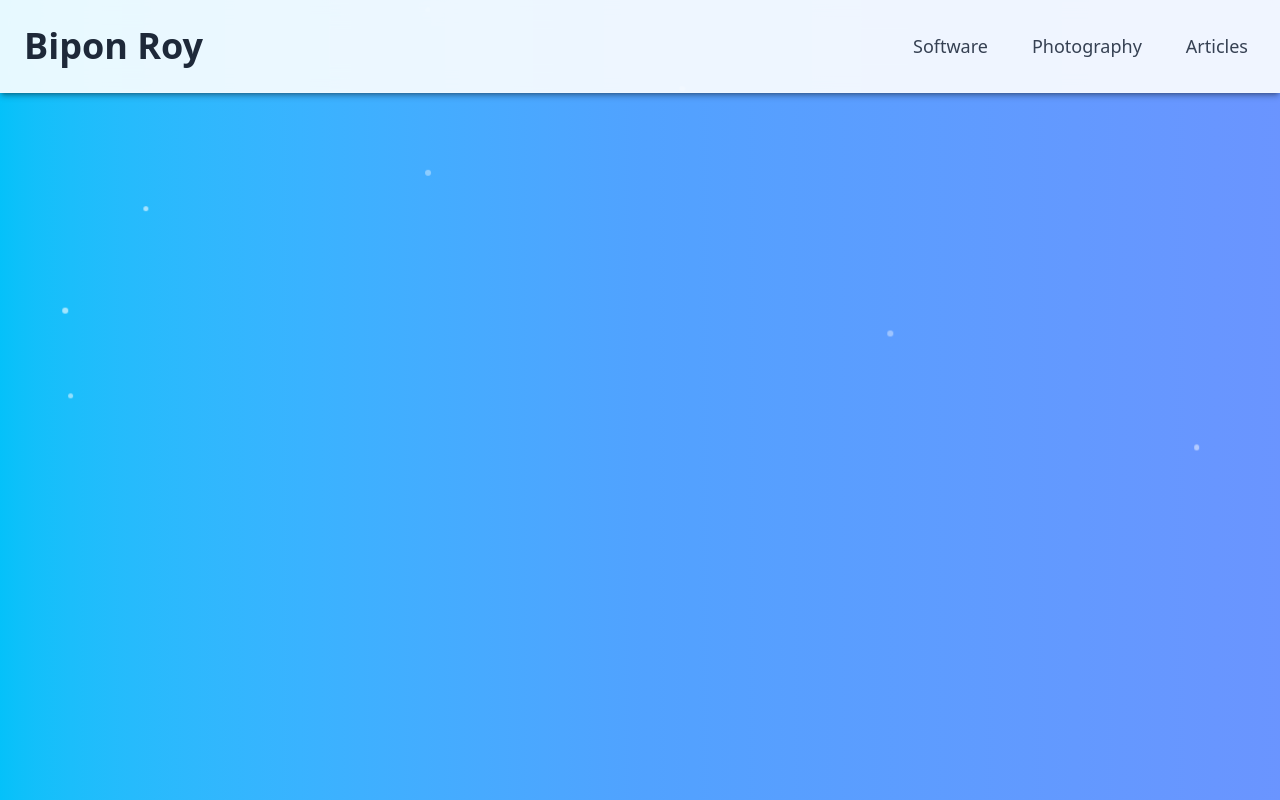
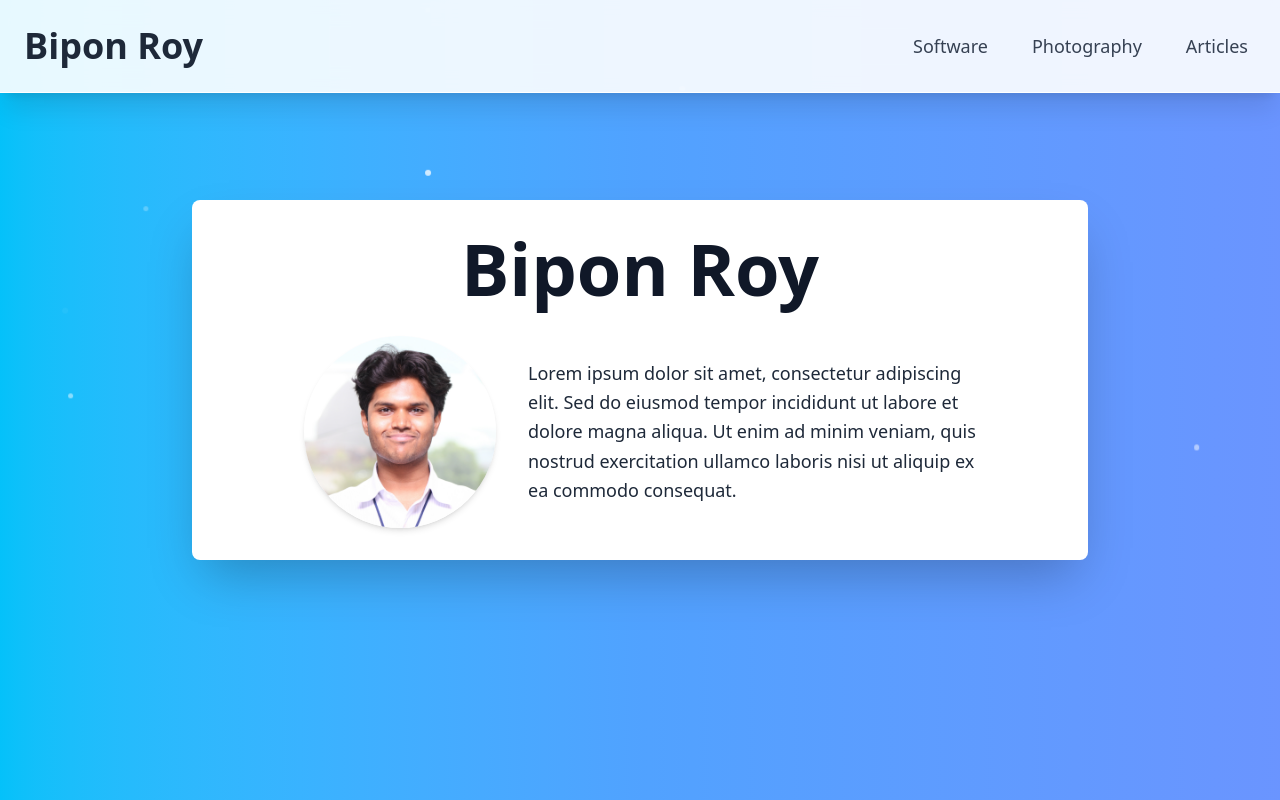
Before and after one commit to biponroy47/biponroy.com, a Vue app: page / in a window 1280 px wide. Built offline with nearby package versions, Linux system fonts and the light colour scheme.

Commit message:
about panel

```diff
--- /dev/null
+++ b/src/components/About.vue
@@ -0,0 +1,41 @@
+<template>
+  <div class="relative min-h-screen">
+    <!-- Floating Container -->
+    <div
+      class="absolute top-1/4 left-1/2 z-50 w-full max-w-4xl -translate-x-1/2 transform rounded-lg bg-white p-8 shadow-2xl"
+    >
+      <!-- Header Row -->
+      <div class="mb-8 flex justify-center">
+        <h1 class="text-center text-6xl font-bold text-gray-900 lg:text-7xl">
+          Bipon Roy
+        </h1>
+      </div>
+
+      <!-- Content Row -->
+      <div
+        class="flex flex-col items-center justify-center gap-8 lg:flex-row lg:items-center"
+      >
+        <!-- Left Column: Image -->
+        <div class="flex justify-center">
+          <img
+            src="../assets/profile.JPG"
+            alt="Profile"
+            class="h-48 w-48 rounded-full object-cover shadow-md"
+          />
+        </div>
+
+        <!-- Right Column: Text -->
+        <div
+          class="flex max-w-md flex-col justify-center text-lg leading-relaxed text-gray-800"
+        >
+          <p>
+            Lorem ipsum dolor sit amet, consectetur adipiscing elit. Sed do
+            eiusmod tempor incididunt ut labore et dolore magna aliqua. Ut enim
+            ad minim veniam, quis nostrud exercitation ullamco laboris nisi ut
+            aliquip ex ea commodo consequat.
+          </p>
+        </div>
+      </div>
+    </div>
+  </div>
+</template>
--- a/src/components/Gradient.vue
+++ b/src/components/Gradient.vue
@@ -1,8 +1,6 @@
 <template>
-  <div class="absolute h-screen w-screen overflow-hidden">
-    <!-- Sliding track with 4 panels (2 original + 2 copies) -->
+  <div class="absolute h-full w-full overflow-hidden">
     <div class="animate-slide-track flex h-full w-[800vw]">
-      <!-- First set -->
       <div class="flex w-[400vw]">
         <div
           class="h-full w-[200vw] bg-gradient-to-l from-cyan-400 from-10% via-blue-400 via-50% to-indigo-400 to-100%"
@@ -11,8 +9,6 @@
           class="h-full w-[200vw] bg-gradient-to-l from-indigo-400 from-0% via-blue-400 via-50% to-cyan-400 to-90%"
         ></div>
       </div>
-
-      <!-- Second set (copies or variations) -->
       <div class="flex w-[400vw]">
         <div
           class="h-full w-[200vw] bg-gradient-to-l from-cyan-400 from-10% via-blue-400 via-50% to-indigo-400 to-100%"
--- a/src/components/Navbar.vue
+++ b/src/components/Navbar.vue
@@ -15,7 +15,7 @@ const navLinks = [
 
 <template>
   <nav
-    class="fixed top-0 left-0 z-100 w-full border-b border-white/20 bg-white/90 p-5 shadow-md/30 backdrop-blur-md"
+    class="fixed top-0 left-0 z-100 w-full border-b border-white/100 bg-white/90 p-5 shadow-xl backdrop-blur-md"
   >
     <div class="flex flex-col lg:flex-row lg:items-center">
       <div class="flex items-center justify-between">
--- a/src/components/Particles.vue
+++ b/src/components/Particles.vue
@@ -1,5 +1,5 @@
 <template>
-  <div class="absolute h-full w-full overflow-hidden">
+  <div class="absolute z-10 h-full w-full overflow-hidden">
     <div
       v-for="i in 25"
       :key="i"
@@ -18,7 +18,7 @@ export default {
     getCircleStyle(i) {
       const left = Math.random() * 100;
       const top = Math.random() * 100; // Random vertical position
-      const delay = i * 10;
+      const delay = i * 50;
       const duration = 5 + Math.random() * 10;
       const size = 5 + Math.random() * 1;
 
@@ -45,10 +45,10 @@ export default {
   .circle {
     width: var(--circle-size, 10px);
     height: var(--circle-size, 10px);
-    border-radius: 50%;
+    border-radius: 100%;
     filter: blur(0.5px);
-    background: rgba(255, 255, 255, 0.6);
-    animation: float var(--float-duration, 10s) infinite ease-in-out;
+    background: rgba(255, 255, 255);
+    animation: float var(--float-duration, 5s) infinite ease-in-out;
     position: absolute;
     transform: translateX(-50%);
   }
@@ -59,11 +59,32 @@ export default {
     transform: translateX(-50%) translateY(0);
     opacity: 0;
   }
-  25% {
+  10% {
+    opacity: 0.25;
+  }
+  20% {
+    opacity: 0.5;
+  }
+  30% {
+    opacity: 1;
+  }
+  40% {
     opacity: 0.5;
   }
   50% {
+    opacity: 0;
+  }
+  60% {
+    opacity: 0.5;
+  }
+  70% {
     opacity: 1;
+  }
+  80% {
+    opacity: 0.5;
+  }
+  90% {
+    opacity: 0.25;
   }
   100% {
     transform: translateX(-50%) translateY(-100vh);
--- a/src/views/Home.vue
+++ b/src/views/Home.vue
@@ -1,9 +1,13 @@
 <template>
-  <Gradient />
-  <Particles />
+  <div>
+    <Gradient />
+    <Particles />
+    <About />
+  </div>
 </template>
 
 <script setup>
 import Gradient from "../components/Gradient.vue";
 import Particles from "../components/Particles.vue";
+import About from "../components/About.vue";
 </script>
```
Also changed, not shown: src/assets/profile.JPG (added).
